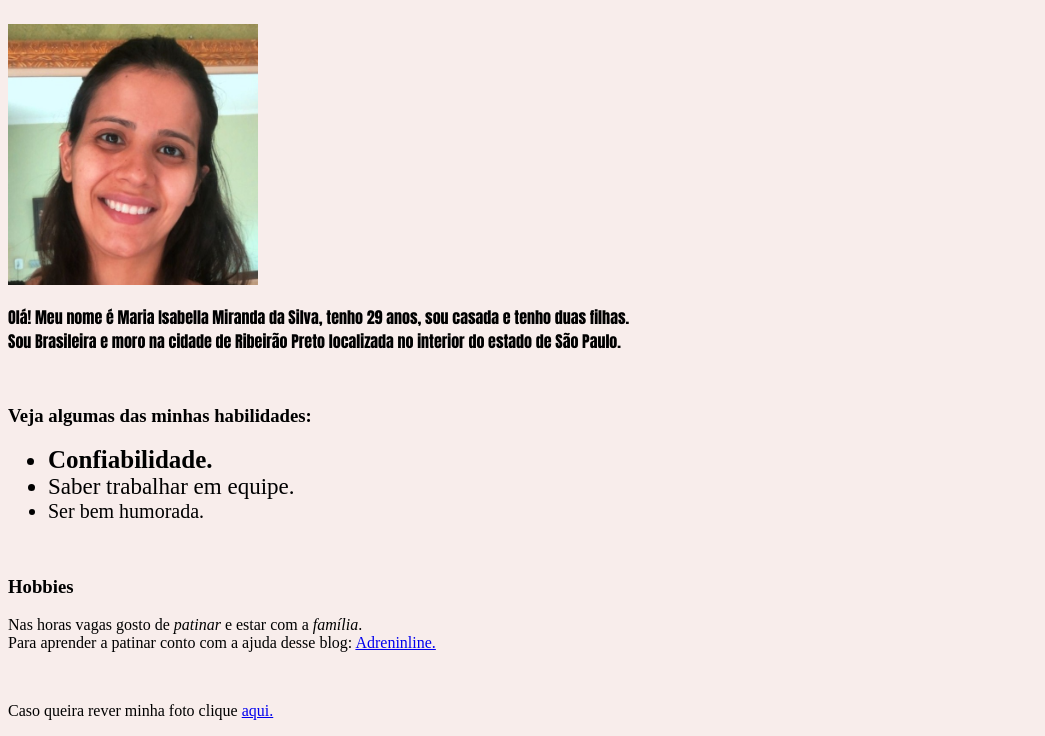
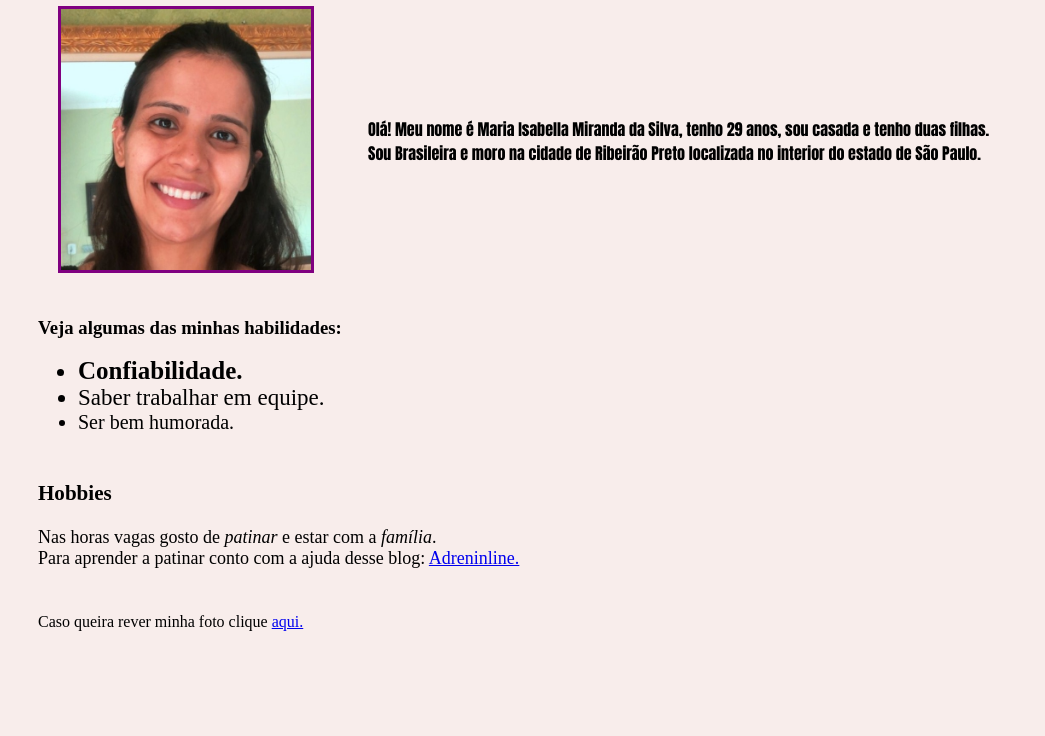
Before and after one commit to MariaIsabellaMiranda/MariaIsabellaMiranda.github.io, a plain HTML site: page index.html in a window 1280 px wide. Shown: the part 107-843 px from the top of the page, without its empty margins (0-1045 px from the left). After the commit the page ends 800 px from the top, so only its background shows below. Drawn offline with Linux system fonts and the light colour scheme.

Commit message:
Crei div's em toda a pagina e as estilizei.

```diff
--- a/index.html
+++ b/index.html
@@ -11,21 +11,23 @@
     <link rel="stylesheet" href="style.css">
   </head>
 
+
   <body>
     <a href="#nome">Nome</a> / <a href="#foto">Foto</a> / <a href="#desc">Descrição</a> / <a href="#hab">Habilidades</a> / <a href="#hob">Hobbies</a>
 
-    <br>
-
+    <div id="caixanome">
       <h1 id="nome" >Maria Isabella Miranda da Silva</h1>
 
-    <br>
+      <div class="sobre">
+        <img id="foto"  src="./Minha foto.jpeg" width="250px" alt="Foto de rosto de Maria Isabella Miranda da Silva">
+      </div>
+      <div class="sobre">
+        <p id="desc">Olá! Meu nome é Maria Isabella Miranda da Silva, tenho 29 anos, sou casada e tenho duas filhas. <br>Sou <strong>Brasileira</strong> e moro na cidade de <strong>Ribeirão Preto</strong> localizada no interior do estado de <strong>São Paulo.</strong></p>
+      </div>
 
-    <img id="foto"  src="./Minha foto.jpeg" width="250px" alt="Foto de rosto de Maria Isabella Miranda da Silva">
+    </div>
 
-    <p id="desc">Olá! Meu nome é Maria Isabella Miranda da Silva, tenho 29 anos, sou casada e tenho duas filhas. <br>Sou <strong>Brasileira</strong> e moro na cidade de <strong>Ribeirão Preto</strong> localizada no interior do estado de <strong>São Paulo.</strong></p>
-
-    <br>
-
+    <div id="habilidades">
       <h3 id="hab" >Veja algumas das minhas habilidades:</h3>
 
       <ul>
@@ -33,16 +35,17 @@
         <li class="habEquip" >Saber trabalhar em equipe.</li>
         <li class="habHum" >Ser bem humorada.</li>
       </ul>
+    </div>
 
-    <br>
-
+    <div id="hobbies">
       <h3 id="hob">Hobbies</h3>
 
       <p>Nas horas vagas gosto de <em>patinar</em> e estar com a <em>família</em>. <br> Para aprender a patinar conto com a ajuda desse blog: <a href="https://www.adreninline.com/" target="_blank" >Adreninline.</a> </p>
+    </div>
 
-    <br>
-
+    <div id="reverFoto">
       <p>Caso queira rever minha foto clique <a href="#foto">aqui.</a></p>
+    </div>
   </body>
 
 </html>
--- a/style.css
+++ b/style.css
@@ -4,6 +4,7 @@
 
   #nome {
     font-family: 'Source Serif 4', sans-serif;
+    text-align: center;
   }
 
   #desc {
@@ -21,3 +22,32 @@
   .habHum{
     font-size: 20px;
   }
+
+  .sobre{
+    max-width: 60%;
+    display: inline-block;
+    vertical-align: middle;
+    margin-left: 50px;
+  }
+
+  #foto{
+      padding: 3px;
+      background-color: purple;
+  }
+
+  ul li:nth-of-type(odd):hover{
+      background-color: purple;
+  }
+
+  #habilidades{
+    margin: 40px 0px 10px 30px;
+ }
+
+ #hobbies{
+     padding: 10px 0px 10px 30px;
+     font-size: 18px;
+ }
+
+ #reverFoto{
+    margin: 10px 0px 20px 30px;
+ }
```
Lines whose indentation alone changed are shown as unchanged.
